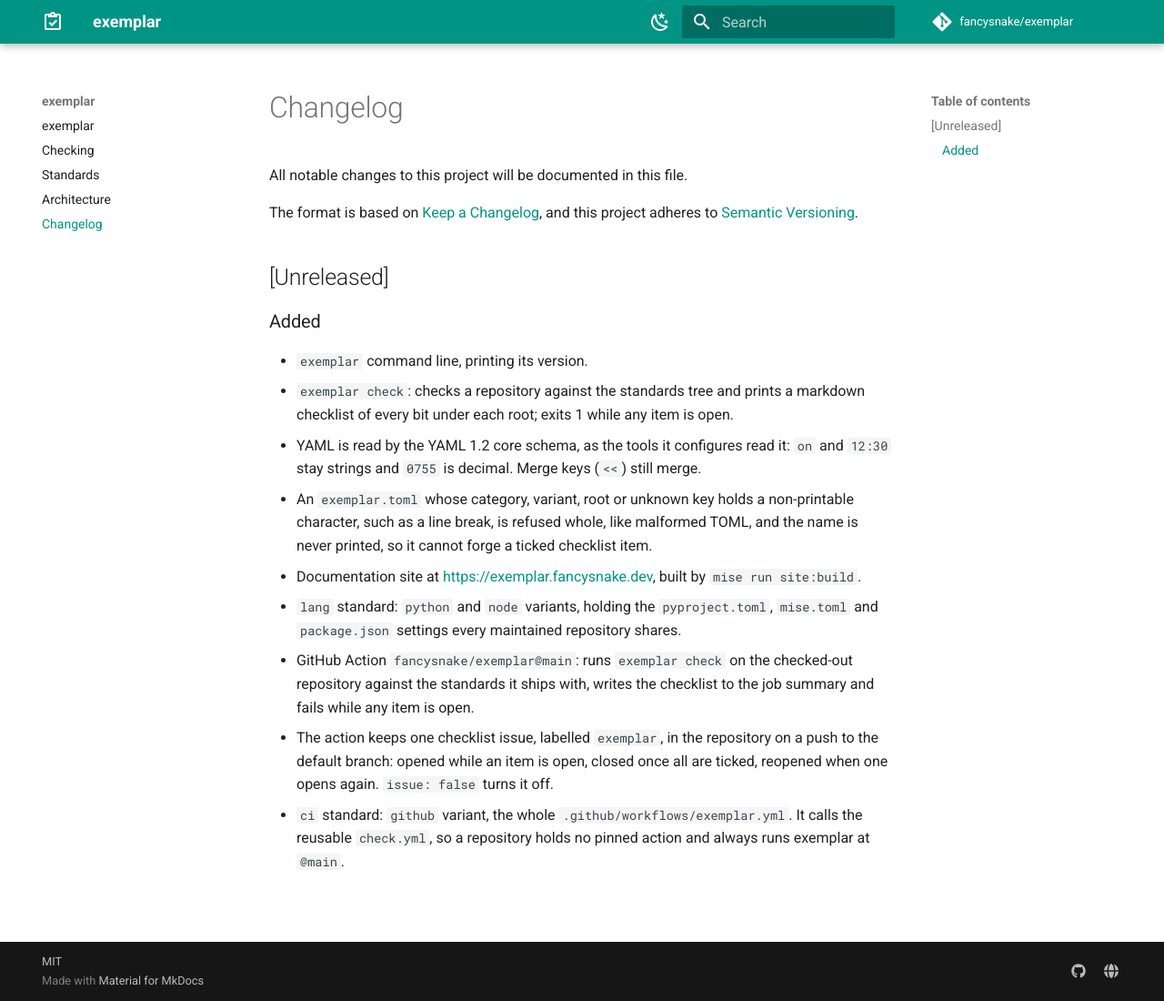
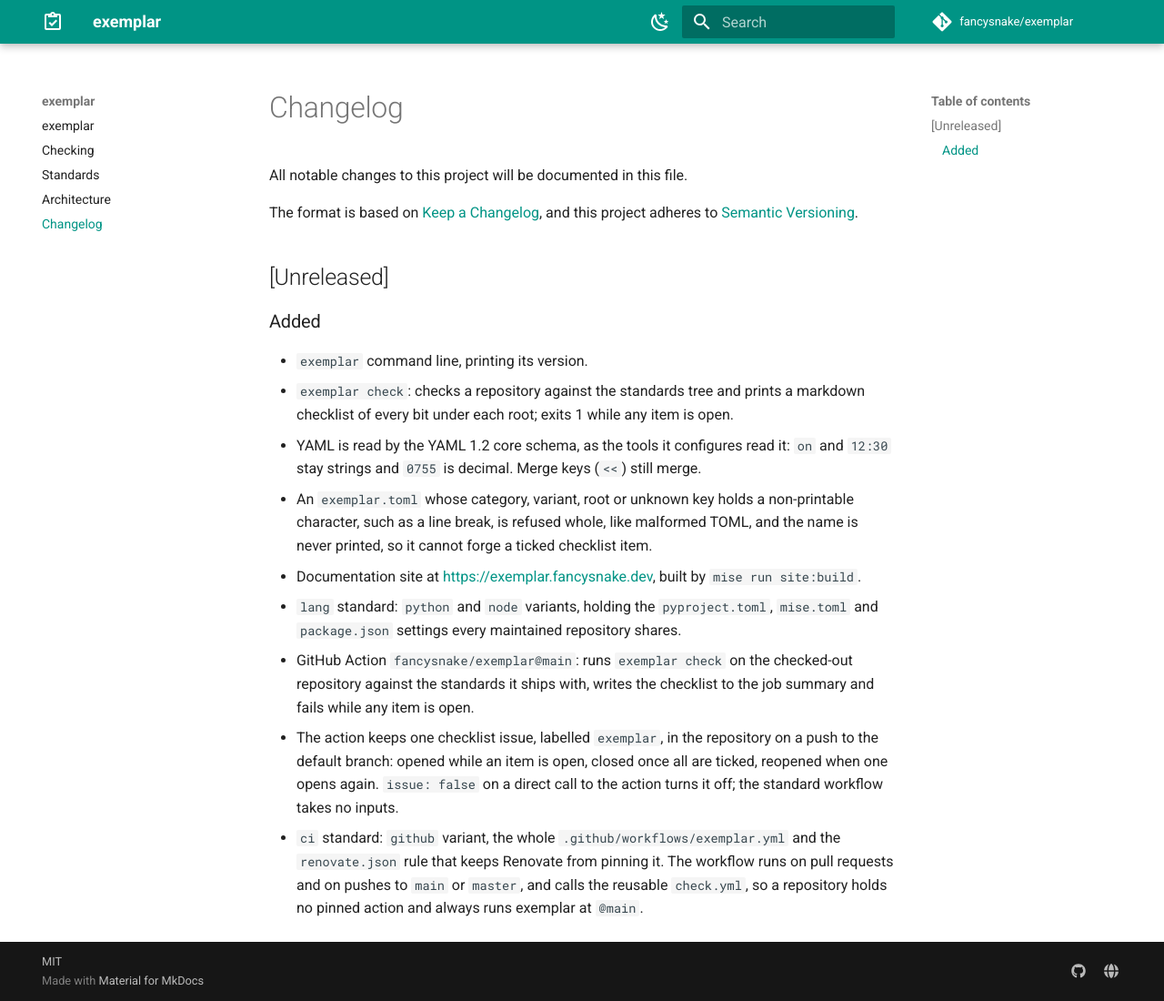
Before and after one commit to fancysnake/exemplar, an MkDocs documentation site: the page built from docs/changelog.md, in a window 1280 px wide and 1100 px high. Shown: the whole window at 91% size. Built offline with MkDocs 1.6.1 and Material for MkDocs 9.7.7, drawn with Linux system fonts in a browser that asks for light colours; comment, search, counter and statistics services are not loaded.

Commit message:
chore: act on the review triage

```diff
--- a/CHANGELOG.md
+++ b/CHANGELOG.md
@@ -29,10 +29,13 @@ and this project adheres to [Semantic Versioning].
   checklist to the job summary and fails while any item is open.
 - The action keeps one checklist issue, labelled `exemplar`, in the repository
   on a push to the default branch: opened while an item is open, closed once
-  all are ticked, reopened when one opens again. `issue: false` turns it off.
-- `ci` standard: `github` variant, the whole `.github/workflows/exemplar.yml`.
-  It calls the reusable `check.yml`, so a repository holds no pinned action and
-  always runs exemplar at `@main`.
+  all are ticked, reopened when one opens again. `issue: false` on a direct
+  call to the action turns it off; the standard workflow takes no inputs.
+- `ci` standard: `github` variant, the whole `.github/workflows/exemplar.yml`
+  and the `renovate.json` rule that keeps Renovate from pinning it. The
+  workflow runs on pull requests and on pushes to `main` or `master`, and calls
+  the reusable `check.yml`, so a repository holds no pinned action and always
+  runs exemplar at `@main`.
 
 [Keep a Changelog]: https://keepachangelog.com/en/1.1.0/
 [Semantic Versioning]: https://semver.org/spec/v2.0.0.html
```
Also changed, not shown: docs/checking.md (+7 -1 lines), docs/standards.md (+7 -12 lines), 3 other files.
